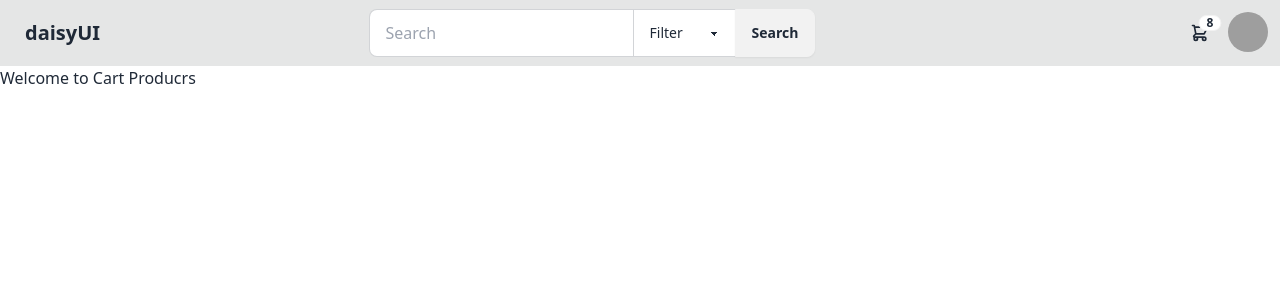
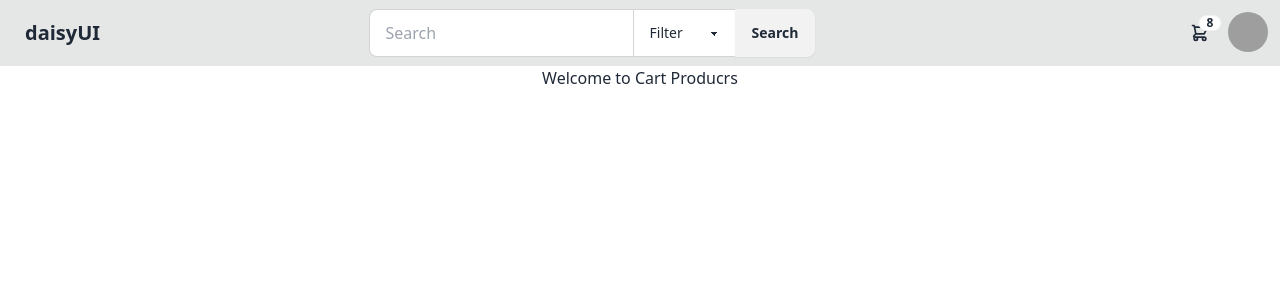
Before and after one commit to OlegBon/pet-project, a SvelteKit app: page /cart in a window 1280 px wide. Shown: the top 300 px of the page. Built offline with nearby package versions, Linux system fonts and the light colour scheme; grey boxes are pictures that could not be loaded.

Commit message:
20240927

```diff
--- a/src/routes/cart/+page.svelte
+++ b/src/routes/cart/+page.svelte
@@ -1 +1,3 @@
-<h1>Welcome to Cart Producrs</h1>
+<div style="text-align:center;">
+    <h1>Welcome to Cart Producrs</h1>
+</div>
```
